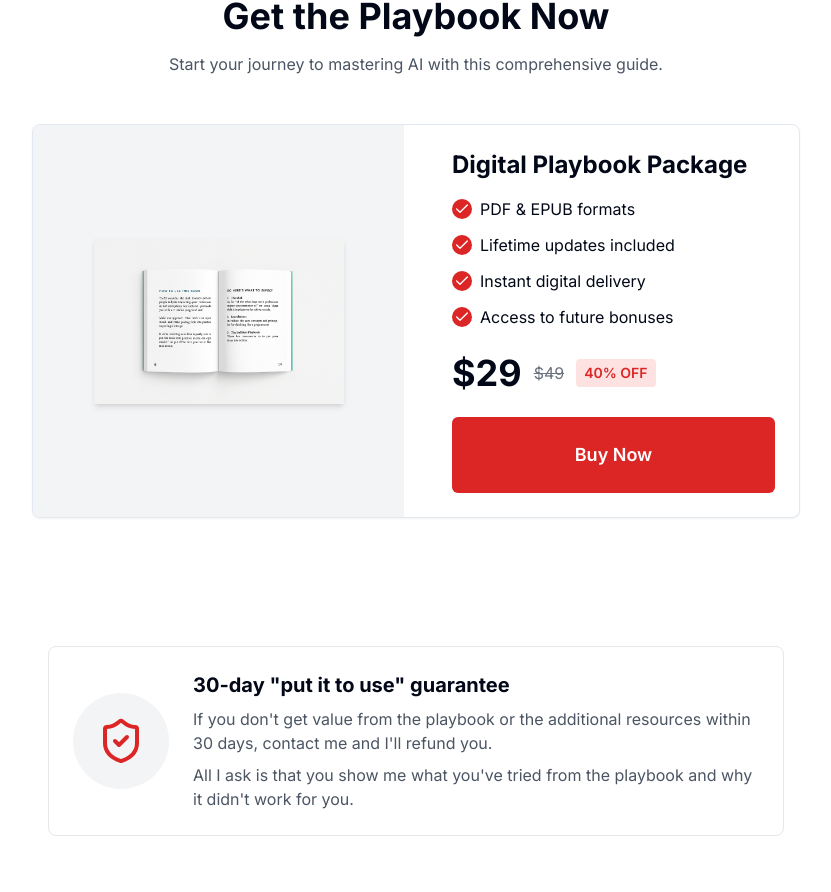
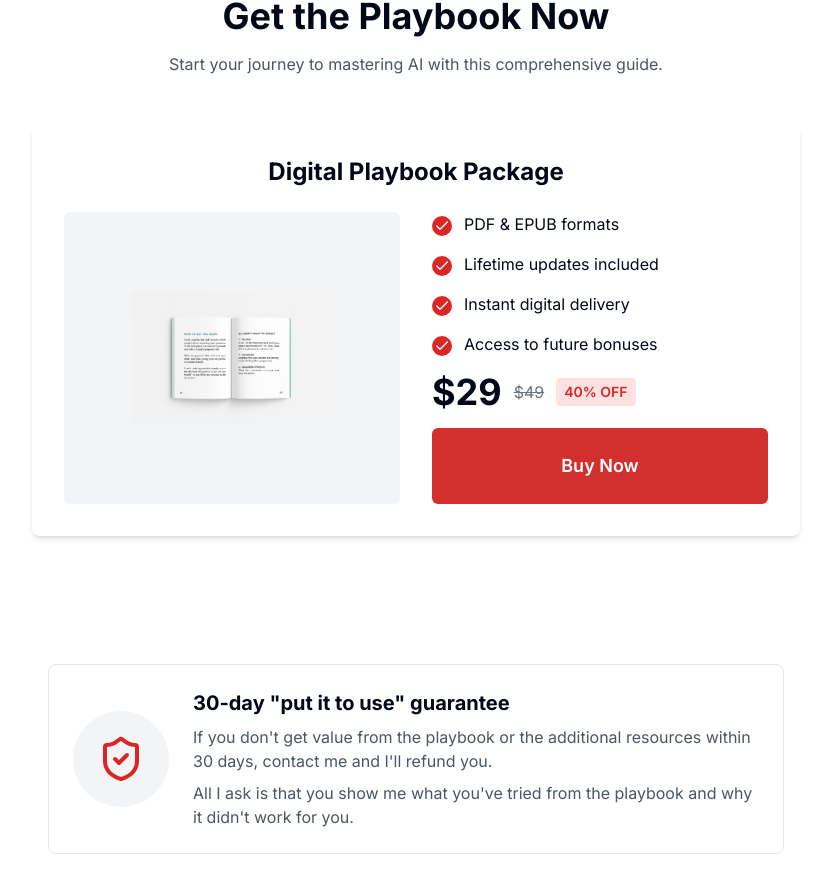
Before and after one commit to sirakinb/funnel-page-clone-it, a React (Vite) app: page / in a window 1280 px wide. Shown: the part 2598-3490 px from the top of the page, without its empty margins (224-1055 px from the left). Built offline with nearby package versions, Linux system fonts and the light colour scheme.

Commit message:
Refactor: Update pricing section
Update the pricing section to match the provided image aesthetic.

```diff
--- a/src/components/Pricing.tsx
+++ b/src/components/Pricing.tsx
@@ -2,7 +2,6 @@
 import React from 'react';
 import { Button } from "@/components/ui/button";
 import { Check } from 'lucide-react';
-import { Card, CardContent } from "@/components/ui/card";
 
 const Pricing = () => {
   return (
@@ -14,51 +13,48 @@ const Pricing = () => {
         </p>
 
         <div className="flex justify-center">
-          <Card className="max-w-3xl w-full p-0 overflow-hidden">
-            <div className="grid md:grid-cols-2 gap-6">
-              {/* Book image */}
-              <div className="flex items-center justify-center p-6 bg-gray-100">
-                <div className="w-full max-w-[250px]">
+          <div className="max-w-3xl w-full bg-white rounded-lg shadow-md overflow-hidden">
+            <div className="p-8">
+              <h3 className="font-bold text-2xl text-center mb-6">Digital Playbook Package</h3>
+
+              <div className="grid md:grid-cols-2 gap-8">
+                {/* Book image on left */}
+                <div className="flex items-center justify-center bg-gray-100 p-8 rounded-md">
                   <img
                     src="/lovable-uploads/f562aa8a-d086-4c06-96aa-9814b7ff57a7.png"
-                    alt="Open Digital Playbook Pages"
-                    className="w-full h-auto shadow-md"
+                    alt="Digital Playbook"
+                    className="w-full max-w-[200px] h-auto"
                   />
                 </div>
-              </div>
 
-              {/* Pricing details */}
-              <CardContent className="p-6 pt-6">
-                <h3 className="font-bold text-2xl mb-4">Digital Playbook Package</h3>
-
-                <div className="space-y-3 mb-6">
-                  <div className="flex items-center gap-2">
-                    <div className="rounded-full bg-red-600 p-0.5 flex items-center justify-center">
+                {/* Features and pricing on right */}
+                <div className="space-y-4">
+                  <div className="flex items-start gap-3">
+                    <div className="rounded-full bg-red-600 p-0.5 flex items-center justify-center mt-1 flex-shrink-0">
                       <Check size={16} className="text-white" />
                     </div>
                     <span>PDF & EPUB formats</span>
                   </div>
-                  <div className="flex items-center gap-2">
-                    <div className="rounded-full bg-red-600 p-0.5 flex items-center justify-center">
+                  <div className="flex items-start gap-3">
+                    <div className="rounded-full bg-red-600 p-0.5 flex items-center justify-center mt-1 flex-shrink-0">
                       <Check size={16} className="text-white" />
                     </div>
                     <span>Lifetime updates included</span>
                   </div>
-                  <div className="flex items-center gap-2">
-                    <div className="rounded-full bg-red-600 p-0.5 flex items-center justify-center">
+                  <div className="flex items-start gap-3">
+                    <div className="rounded-full bg-red-600 p-0.5 flex items-center justify-center mt-1 flex-shrink-0">
                       <Check size={16} className="text-white" />
                     </div>
                     <span>Instant digital delivery</span>
                   </div>
-                  <div className="flex items-center gap-2">
-                    <div className="rounded-full bg-red-600 p-0.5 flex items-center justify-center">
+                  <div className="flex items-start gap-3">
+                    <div className="rounded-full bg-red-600 p-0.5 flex items-center justify-center mt-1 flex-shrink-0">
                       <Check size={16} className="text-white" />
                     </div>
                     <span>Access to future bonuses</span>
                   </div>
-                </div>
 
-                <div className="flex items-center gap-3 mb-6">
+                  <div className="flex items-center gap-3 mt-6">
                     <span className="text-4xl font-bold">$29</span>
                     <span className="text-gray-500 line-through">$49</span>
                     <span className="bg-red-100 text-red-600 px-2 py-1 text-sm font-semibold rounded">
@@ -66,12 +62,13 @@ const Pricing = () => {
                     </span>
                   </div>
 
-                <Button className="w-full bg-[#DC2626] hover:bg-[#B91C1C] text-white font-semibold py-6 text-lg h-auto">
+                  <Button className="w-full bg-[#d32f2f] hover:bg-red-700 text-white font-semibold py-6 text-lg h-auto mt-2">
                     Buy Now
                   </Button>
-              </CardContent>
                 </div>
-          </Card>
+              </div>
+            </div>
+          </div>
         </div>
       </div>
     </section>
```
Lines whose indentation alone changed are shown as unchanged.
